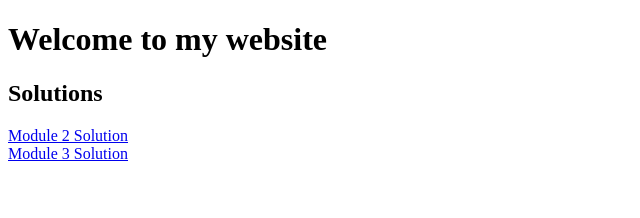
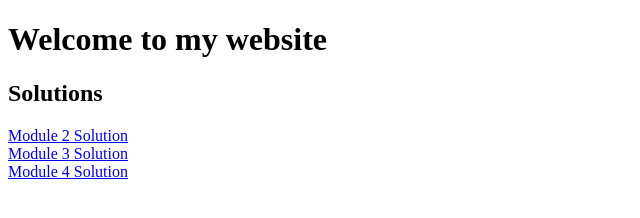
Before and after one commit to shresthgupta9/coursera-test, a plain HTML site: page index.html in a window 1280 px wide. Shown: the whole page, without its empty margins (0-640 px from the left). Drawn offline with Linux system fonts and the light colour scheme.

Commit message:
Update index.html

```diff
--- a/index.html
+++ b/index.html
@@ -14,6 +14,7 @@
     <div><h2>Solutions</h2></div>
     <div><a href="module2-solution/index.html">Module 2 Solution</a></div>
     <div><a href="module3-solution/index.html">Module 3 Solution</a></div>
+    <div><a href="module4-solution/index.html">Module 4 Solution</a></div>
 
 </body>
 </html>
```
